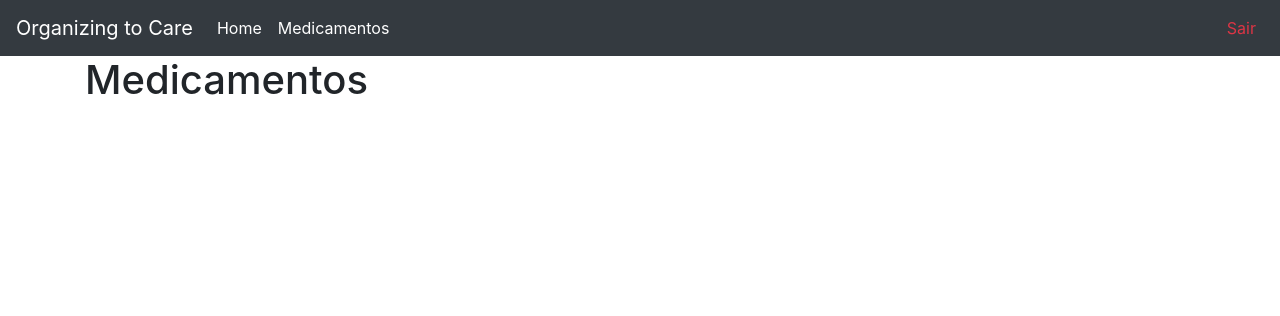
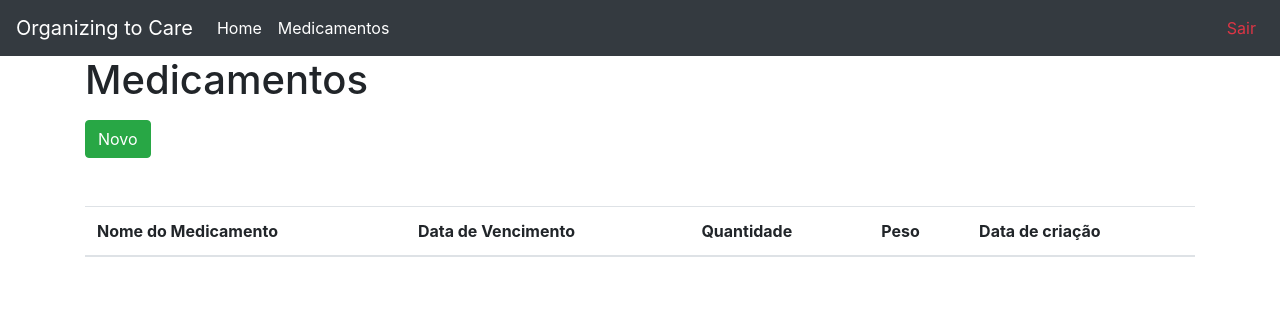
Before and after one commit to MagnoBelloni/OrganizingToCare, a Flask app: page /medicamento in a window 1280 px wide. Shown: the top 316 px of the page. Run offline with Flask 2, Linux system fonts and the light colour scheme; data that the repository does not hold is empty; some libraries are stand-ins or nearby versions.

Commit message:
CRUD medicamento OK

```diff
--- a/organizingtocare/app/__init__.py
+++ b/organizingtocare/app/__init__.py
@@ -1,9 +1,12 @@
+import os
 from flask import Flask
 from flask_sqlalchemy import SQLAlchemy
 
+file_path = os.path.abspath(os.getcwd())+"\organizingtocare.db"
+
 app = Flask(__name__)
 
-app.config['SQLALCHEMY_DATABASE_URI'] = 'sqlite:///database/organizingtocare.db'
+app.config['SQLALCHEMY_DATABASE_URI'] = f'sqlite:///{file_path}'
 app.config['SQLALCHEMY_TRACK_MODIFICATIONS'] = False
 app.config['SECRET_KEY'] = 'CHAVE_SECRETA'
 db = SQLAlchemy(app)
--- a/organizingtocare/app/controllers/medicamento.py
+++ b/organizingtocare/app/controllers/medicamento.py
@@ -10,24 +10,24 @@ def index_medicamentos():
     return render_template("medicamento/index.html", medicamentos=medicamentos)
 
 
-@app.route("/medicamento/novo")
+@app.route("/medicamento/novo", methods=['POST', 'GET'])
 def novo_medicamento():
     if request.method =='POST':
         # crio um objeto cliente com os dados do formulário
         medicamento = Medicamento(
-        request.form['nome_medicamento'],
-        request.form['data_validade'],
+        request.form['nome'],
+        request.form['dataVencimento'],
         request.form['quantidade'],
         request.form['peso'])
         db.session.add(medicamento)
         db.session.commit()
-        return redirect(url_for('index'))
+        return redirect(url_for('index_medicamentos'))
     return render_template("medicamento/novo.html")
 
-    if request.form['nome_medicamento'] == '':
+    if request.form['nome'] == '':
         flash('Nome do medicamento é obrigatório!')
 
-    if request.form['data_validade'] == '':
+    if request.form['dataVencimento'] == '':
         flash('A data de validade é obrigatória!')
 
     if request.form['quantidade'] == '':
@@ -38,17 +38,17 @@ def novo_medicamento():
 
 
 
-@app.route("/medicamento/editar/<int:id>")
-def editar_medicamento():
+@app.route("/medicamento/editar/<int:id>", methods=['GET','POST'])
+def editar_medicamento(id):
     # select from
     medicamento = Medicamento.query.get(id)
     if request.method == 'POST':
-        medicamento.nome_medicamento = request.form['nome_medicamento']
-        medicamento.data_validade = request.form['data_validade']
+        medicamento.nome = request.form['nome']
+        medicamento.dataVencimento = request.form['dataVencimento']
         medicamento.quantidade = request.form['quantidade']
         medicamento.peso = request.form['peso']
         db.session.commit()
-        return redirect(url_for('index'))
+        return redirect(url_for('index_medicamentos'))
     return render_template("medicamento/editar.html", medicamento = medicamento)
 
 
@@ -57,4 +57,4 @@ def excluir_medicamento(id):
     medicamento = Medicamento.query.get(id)
     db.session.delete(medicamento)
     db.session.commit()
-    return redirect(url_for("index"))
+    return redirect(url_for("index_medicamentos"))
--- a/organizingtocare/app/templates/medicamento/index.html
+++ b/organizingtocare/app/templates/medicamento/index.html
@@ -1,7 +1,34 @@
 {% extends "base.html" %}
 {% block content %}
 <h1>Medicamentos</h1>
-{% for medicamento in medicamentos %}
-<p>{{medicamento.nome}}</p>
-{% endfor %}
+<a class="btn btn-success text-white mt-2" href="/medicamento/novo">Novo</a>
+
+<div class="table-responsive mt-5">
+    <table class="table">
+        <thead>
+            <tr>
+                <th>Nome do Medicamento</th>
+                <th>Data de Vencimento</th>
+                <th>Quantidade</th>
+                <th>Peso</th>
+                <th>Data de criação</th>
+            </tr>
+        </thead>
+        <tbody>
+            {% for medicamento in medicamentos %}
+            <tr>
+                <td>{{medicamento.nome}}</td>
+                <td>{{medicamento.dataVencimento}}</td>
+                <td>{{medicamento.quantidade}}</td>
+                <td>{{medicamento.peso}}</td>
+                <td>{{medicamento.dataCriacao}}</td>
+                <td><a href="/medicamento/editar/{{medicamento.id}}" class="btn btn-success">Editar</a></td>
+                <td><a href="/medicamento/excluir/{{medicamento.id}}" class="btn btn-danger">Excluir</a></td>
+            </tr>
+            {% endfor %}
+        </tbody>
+    </table>
+</div>
+
+
 {% endblock %}
```
Also changed, not shown: organizingtocare/app/models/medicamento.py (+7 -1 lines), organizingtocare/app/templates/medicamento/editar.html (added, +35 -0 lines), organizingtocare/app/templates/medicamento/novo.html (added, +26 -0 lines).
